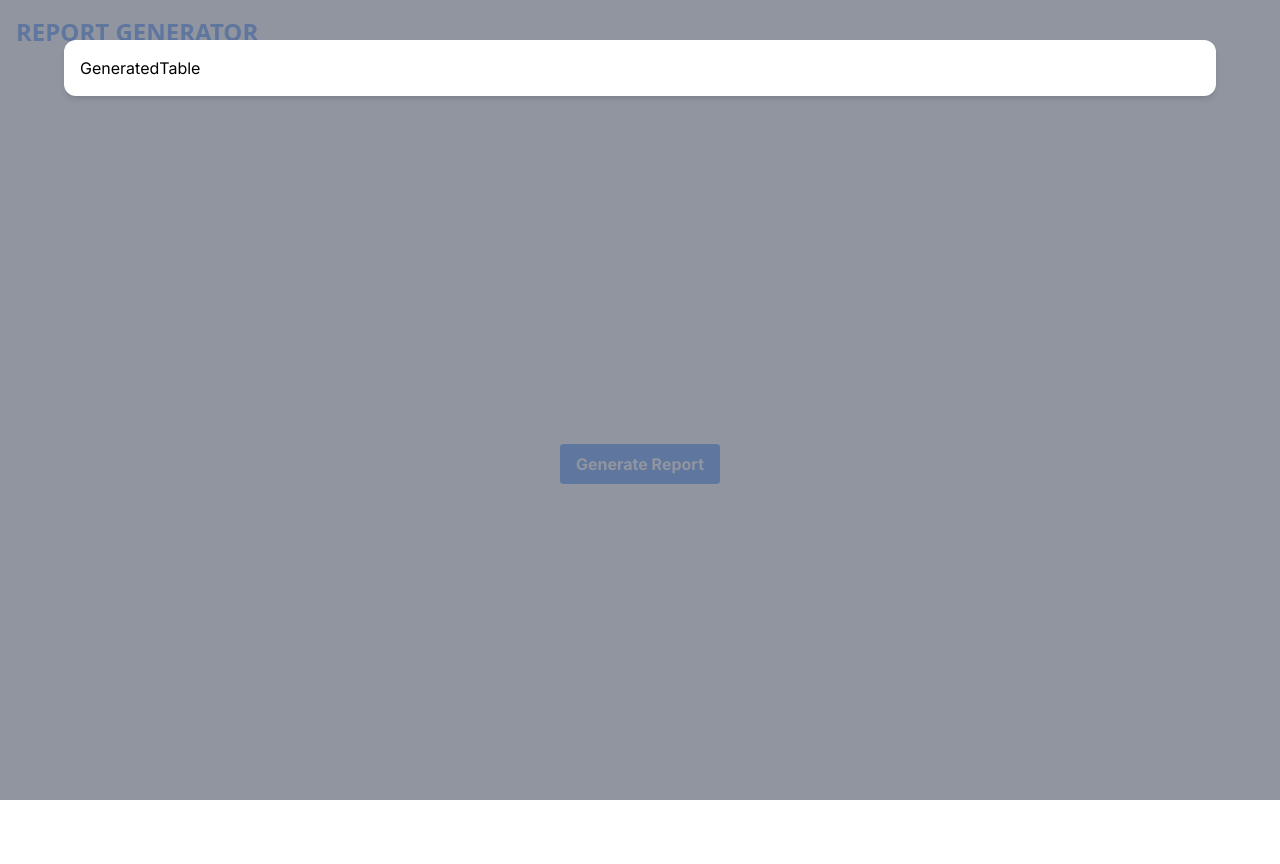
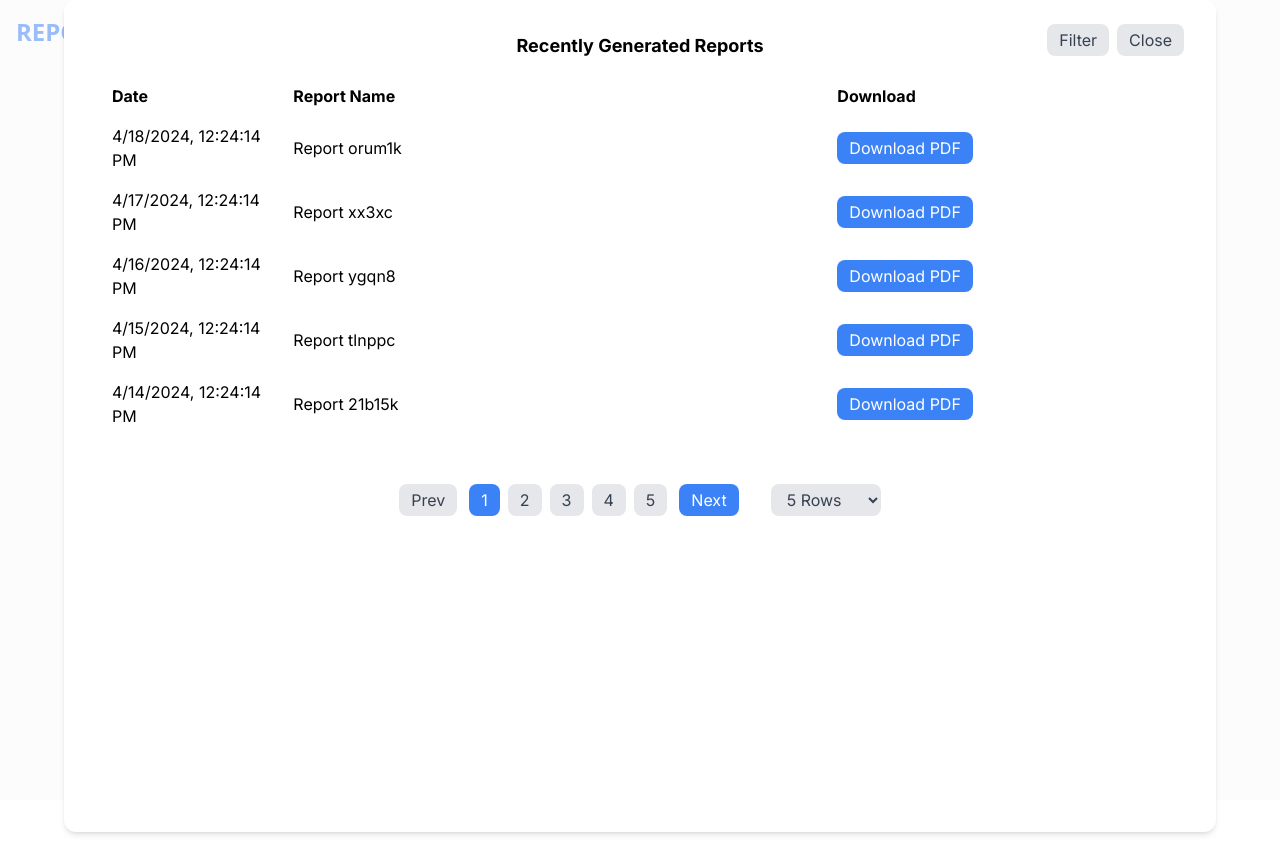
Before and after one commit to mdrayhanhowlader/generate-report, a Next.js app: page / in a window 1280 px wide. Both pictures are taken after a click on the button "Generate Report". Built offline with nearby package versions, Linux system fonts and the light colour scheme.

Commit message:
Implement GeneratedTable component with pagination and data rendering

```diff
--- a/src/app/components/generated_table.js
+++ b/src/app/components/generated_table.js
@@ -1,10 +1,111 @@
-import React from 'react'
+import React from 'react';
 
-const GeneratedTable = ({onClose}) => {
+const GeneratedTable = ({ onClose }) => {
+  const generateDummyData = (count) => {
+    const dummyData = [];
+    const startDate = new Date();
+    for (let i = 1; i <= count; i++) {
+      const reportDate = new Date(startDate.getTime() - i * 24 * 60 * 60 * 1000);
+      const formattedDate = reportDate.toLocaleString();
+      const randomName = Math.random().toString(36).substring(7);
+      dummyData.push({ id: i, date: formattedDate, name: `Report ${randomName}`, download: `Download Link ${i}` });
+    }
+    return dummyData;
+  };
+
+  const reports = generateDummyData(200);
+
+  const [currentPage, setCurrentPage] = React.useState(1);
+  const [reportsPerPage, setReportsPerPage] = React.useState(5);
+
+  const totalPages = Math.ceil(reports.length / reportsPerPage);
+
+  const handlePageChange = (pageNumber) => {
+    setCurrentPage(pageNumber);
+  };
+
+  const handleReportsPerPageChange = (e) => {
+    setReportsPerPage(parseInt(e.target.value));
+    setCurrentPage(1);
+  };
+
+  const indexOfLastReport = currentPage * reportsPerPage;
+  const indexOfFirstReport = indexOfLastReport - reportsPerPage;
+  const currentReports = reports.slice(indexOfFirstReport, indexOfLastReport);
+
+  let startPage = Math.max(1, currentPage - 2);
+  let endPage = Math.min(totalPages, startPage + 4);
+
   return (
-    <div>GeneratedTable</div>
+    <div className="container mx-auto">
+      <div className="dialog-box p-4 pb-8 relative">
+        <div className="absolute top-0 right-0 mt-2 mr-2 flex">
+          <button className="bg-gray-200 text-gray-700 px-3 py-1 rounded-lg mr-2">Filter</button>
+          <button onClick={onClose} className="bg-gray-200 text-gray-700 px-3 py-1 rounded-lg mr-2">Close</button>
+        </div>
+        <h2 className="text-lg font-bold mb-4 text-center">Recently Generated Reports</h2>
+        <div className="overflow-x-auto">
+          <table className="w-full table-auto">
+            <thead>
+              <tr>
+                <th className="px-4 py-2 w-1/6 text-left">Date</th>
+                <th className="px-4 py-2 w-3/6 text-left">Report Name</th>
+                <th className="px-4 py-2 w-2/6 text-left">Download</th>
+              </tr>
+            </thead>
+            <tbody>
+              {currentReports.map((report) => (
+                <tr key={report.id} className="hover:bg-gray-100">
+                  <td className="px-4 py-2 w-1/6 text-left">{report.date}</td>
+                  <td className="px-4 py-2 w-3/6 text-left">{report.name}</td>
+                  <td className="px-4 py-2 w-2/6 text-left">
+                    <button className="bg-blue-500 text-white px-3 py-1 rounded-lg">
+                      Download PDF
+                    </button>
+                  </td>
+                </tr>
+              ))}
+            </tbody>
+          </table>
+        </div>
+        <div className="flex justify-center mt-12">
+          <button
+            className={`px-3 py-1 rounded-lg mr-2 ${currentPage === 1 ? 'bg-gray-200 text-gray-700 cursor-not-allowed' : 'bg-blue-500 text-white'}`}
+            onClick={() => handlePageChange(currentPage - 1)}
+            disabled={currentPage === 1}
+          >
+            Prev
+          </button>
+          {Array.from({ length: endPage - startPage + 1 }, (_, i) => (
+            <button
+              key={startPage + i}
+              onClick={() => handlePageChange(startPage + i)}
+              className={`mx-1 px-3 py-1 rounded-lg ${currentPage === startPage + i ? 'bg-blue-500 text-white' : 'bg-gray-200 text-gray-700'}`}
+            >
+              {startPage + i}
+            </button>
+          ))}
+          <button
+            className={`px-3 py-1 rounded-lg ml-2 ${currentPage === totalPages ? 'bg-gray-200 text-gray-700 cursor-not-allowed' : 'bg-blue-500 text-white'}`}
+            onClick={() => handlePageChange(currentPage + 1)}
+            disabled={currentPage === totalPages}
+          >
+            Next
+          </button>
+          <select
+            className="bg-gray-200 text-gray-700 px-3 py-1 rounded-lg ml-8"
+            value={reportsPerPage}
+            onChange={handleReportsPerPageChange}
+          >
+            <option value="3">3 Rows</option>
+            <option value="5">5 Rows</option>
+            <option value="10">10 Rows</option>
+            <option value="20">20 Rows</option>
+          </select>
+        </div>
+      </div>
+    </div>
+  );
+};
 
-  )
-}
-
-export default GeneratedTable
+export default GeneratedTable;
--- a/src/app/components/modal.js
+++ b/src/app/components/modal.js
@@ -1,14 +1,14 @@
 import React from 'react';
-import PaginationExample from './generated_table';
+import GeneratedTable from './generated_table';
 
-export default function Modal({ onClose }) {
-  return (
-    <div className="fixed inset-0 z-50 overflow-y-auto bg-gray-500 bg-opacity-75">
-    <div className="fixed top-0 left-0 max-h-lg mt-10 w-screen right-0 mx-auto max-w-6xl bg-white shadow-md rounded-xl p-4">
-
-      <PaginationExample onClose={onClose} />
-
+const Modal = ({ onClose }) => (
+  <div className="fixed inset-0 z-50 overflow-y-auto bg-gray-50 bg-opacity-50">
+    <div className="fixed top-0 left-0 w-screen right-0 mx-auto max-w-6xl bg-white shadow-md rounded-xl p-4">
+      <div className="h-dvh overflow-y-auto scrollbar-thick scrollbar-thumb-gray-300 scrollbar-track-gray-100">
+        <GeneratedTable onClose={onClose} />
+      </div>
     </div>
   </div>
-  );
-}
+);
+
+export default Modal;
```
Also changed, not shown: package.json (+5 -4 lines), 1 other file (tests, documents, lock files or other folders).
